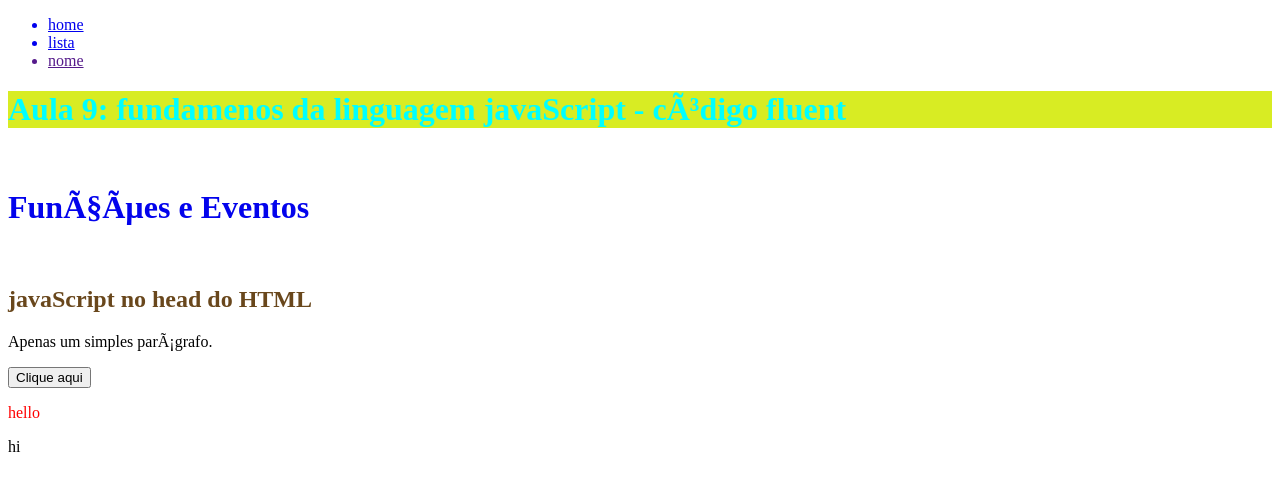
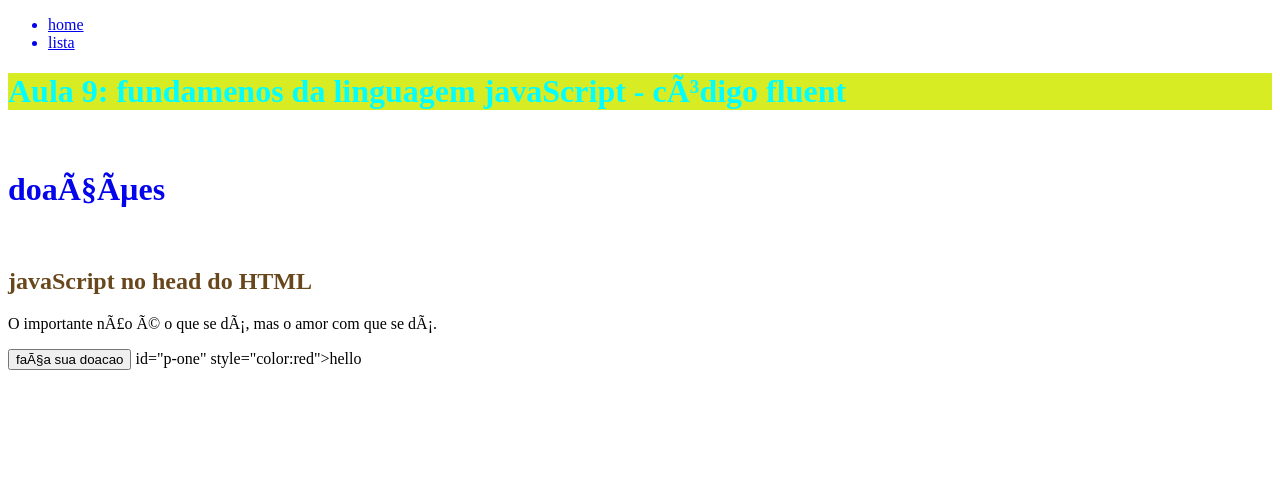
Before and after one commit to maridias24/projeto-final, a plain HTML site: page index.html in a window 1280 px wide. Drawn offline with Linux system fonts and the light colour scheme; a script that the page names is missing.

Commit message:
atualizacoes do projeto

```diff
--- a/index.html
+++ b/index.html
@@ -1,4 +1,4 @@
-<!doctype html>
+<!Doctype html>
 <html lang="en">
   <head>
      <meta charset="UFT-8">
@@ -10,19 +10,17 @@
         <ul>
         <a href="index.html"> <li>home</li></a>
         <a href="lista.html"><li>lista</li></a>
-        <a href=""><li>nome</li></a>
         </ul>
     </div>
     <h1 class="titulo">Aula 9: fundamenos da linguagem javaScript - código fluent</h1>
     <br>
-    <h1 class="titulo2">Funções e Eventos</h1>
+    <h1 class="titulo2">doações</h1>
     <br>
     <h2 class="titulo3">javaScript no head do HTML</h2>
-    <p class="parágrafo" id="demo">Apenas um simples parágrafo.</p>
+    <p class="parágrafo" id="demo">O importante não é o que se dá, mas o amor com que se dá.</p>
     <div alig="center">
-        <button type="button" onclick="myFunction()">Clique aqui</button>
-        <p id="p-one" style="color:red">hello</p>
-        <p id="p-two">hi</p>
+        <button type="button" onclick="myFunction()">faça sua doacao</button>
+         id="p-one" style="color:red">hello
     </div>
     <script src="https://cdn.staticfile.org/jguery/1.10.2/jguery.min.js"></script>
     <script src="./aa.js"></script>
--- a/style.css
+++ b/style.css
@@ -15,3 +15,7 @@
 parágrafo{
     color: rgb(76, 13, 134);
 }
+
+img src{
+    width: 60%;
+}
```
Also changed, not shown: lista.html (+8 -1 lines), Link_pra_pagina_principal_da_Wikipedia-PT_em_codigo_QR_b.svg.png (added), doacao img.jpg (added), img doacao.jpg (added), mari.jpg (added), qr code img.png (added).
